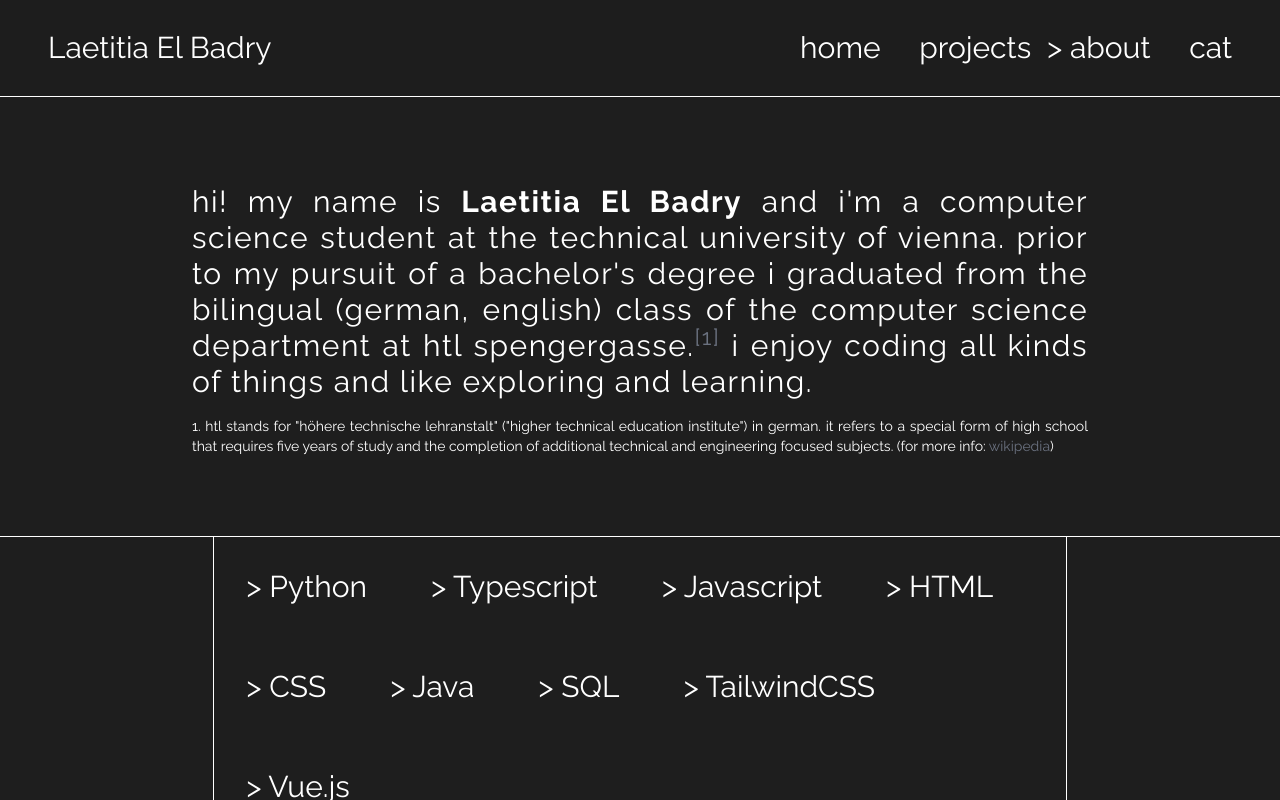
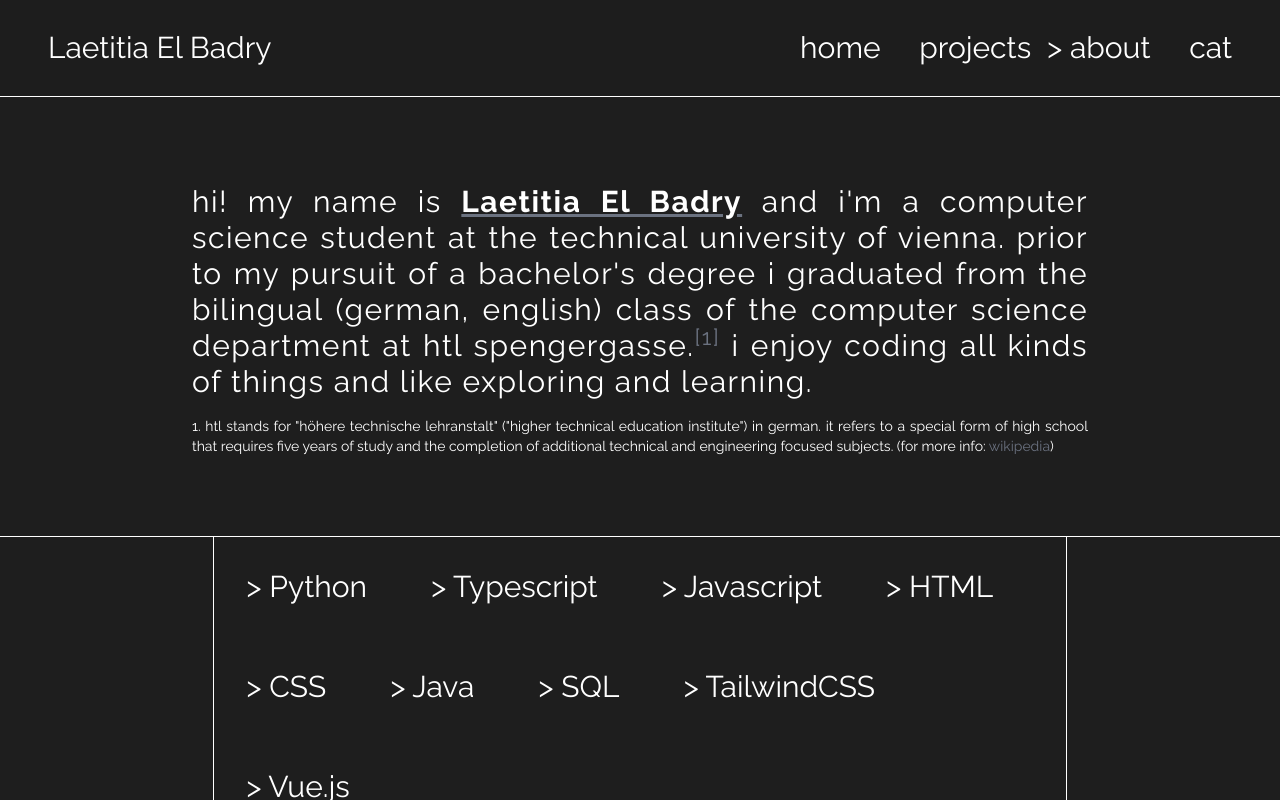
Before and after one commit to necoder27/l-el, a Vue app in the folder l-el/: page /about in a window 1280 px wide. Built offline with nearby package versions, Linux system fonts and the light colour scheme.

Commit message:
minor: added an underline to my name in the description

```diff
--- a/l-el/src/components/AboutPage/Description.vue
+++ b/l-el/src/components/AboutPage/Description.vue
@@ -5,7 +5,7 @@
 <template>
   <div>
     <p class="text-xl lg:text-3xl lg:tracking-wider">
-      hi! my name is <span class="text-nowrap"><strong>Laetitia El Badry</strong></span> and i'm a computer science student at the technical university of vienna.
+      hi! my name is <span class="text-nowrap underline decoration-gray-500"><strong>Laetitia El Badry</strong></span> and i'm a computer science student at the technical university of vienna.
       prior to my pursuit of a bachelor's degree i graduated from the bilingual (german, english) class of the
       computer science department at htl spengergasse.<sup><a href="#footnoteHTL" class="text-gray-500">[1]</a></sup>
       i enjoy coding all kinds of things and like exploring and learning.
```
